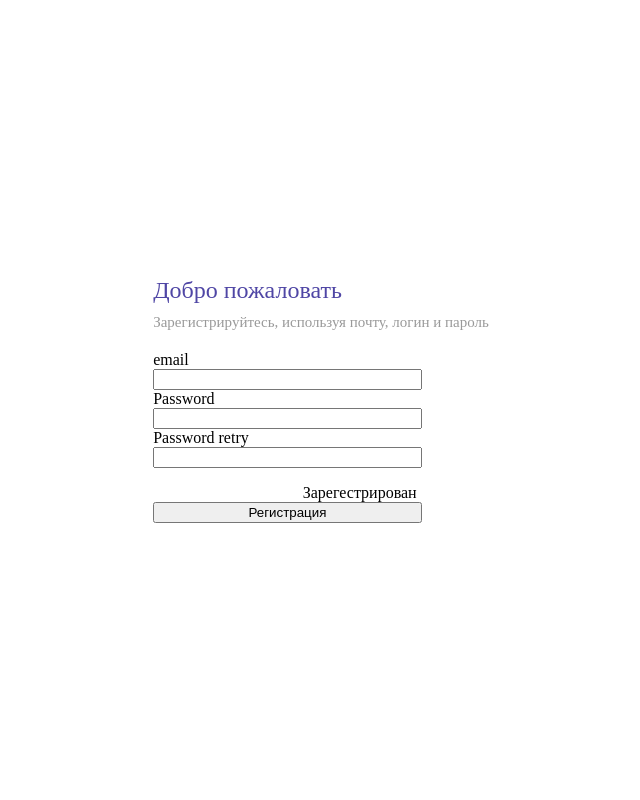
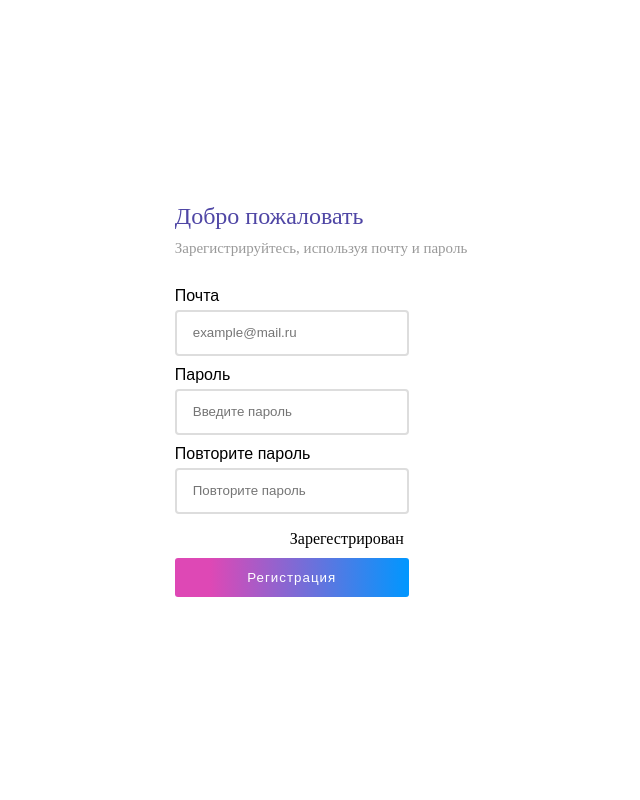
Before and after one commit to Materacl/visual-organizational-structure, a Flask app: page /register in a window 1280 px wide. Shown: the whole page, without its empty margins (319-959 px from the left). Run offline with Flask 3, Linux system fonts and the light colour scheme; some libraries are stand-ins or nearby versions.

Commit message:
поменял кнопку удаления и форму удаления, добавил стили в регситрацию и логин

```diff
--- a/visual_organizational_structure/forms.py
+++ b/visual_organizational_structure/forms.py
@@ -8,33 +8,65 @@
 
 
 class RequestResetForm(FlaskForm):
-    email = StringField('Email',
-                        validators=[DataRequired(), Email("Некорректная почта")])
-    submit = SubmitField('Request Password Reset')
+    email = StringField(
+        "Почта", validators=[DataRequired(), Email("Некорректная почта")]
+    )
+    submit = SubmitField("Request Password Reset")
 
     def validate_email(self, email):
         user = User.query.filter_by(email=email.data).first()
         if user is None:
-            raise ValidationError('Аккаунта с такой почтой не существует')
+            raise ValidationError("Аккаунта с такой почтой не существует")
 
 
 class ResetPasswordForm(FlaskForm):
-    password = PasswordField('Password', validators=[DataRequired()])
-    confirm_password = PasswordField('Confirm Password',
-                                     validators=[DataRequired(), EqualTo('password')])
-    submit = SubmitField('Сменить пароль')
+    password = PasswordField("Пароль", validators=[DataRequired()])
+    confirm_password = PasswordField(
+        "Confirm Password", validators=[DataRequired(), EqualTo("password")]
+    )
+    submit = SubmitField("Сменить пароль")
 
 
 class RegisterForm(FlaskForm):
-    email = StringField('email', validators=[DataRequired(), Email(message='Некорректная почта')])
-    password = PasswordField('Password', validators=[DataRequired(), Length(min=8, max=100, message='Пароль должен быть длиннее 8 символов')])
-    password_retry = PasswordField('Password retry', validators=[DataRequired(), Length(min=8, max=100), EqualTo('password', message='Пароли не совпадают')])
+    email = StringField(
+        "Почта",
+        validators=[DataRequired(), Email(message="Некорректная почта")],
+        render_kw={"placeholder": "example@mail.ru"},
+    )
+    password = PasswordField(
+        "Пароль",
+        validators=[
+            DataRequired(),
+            Length(min=8, max=100, message="Пароль должен быть длиннее 8 символов"),
+        ],
+        render_kw={"placeholder": "Введите пароль"},
+    )
+    password_retry = PasswordField(
+        "Повторите пароль",
+        validators=[
+            DataRequired(),
+            Length(min=8, max=100),
+            EqualTo("password", message="Пароли не совпадают"),
+        ],
+        render_kw={"placeholder": "Повторите пароль"},
+    )
 
-    submit = SubmitField('Регистрация')
+    submit = SubmitField("Регистрация")
 
 
 class LoginForm(FlaskForm):
-    email = StringField('email', validators=[DataRequired(), Email(message='Некорректная почта')])
-    password = PasswordField('Password', validators=[DataRequired(), Length(min=8, max=100, message='Пароль должен быть длиннее 8 символов')])
+    email = StringField(
+        "Почта",
+        validators=[DataRequired(), Email(message="Некорректная почта")],
+        render_kw={"placeholder": "example@mail.ru"},
+    )
+    password = PasswordField(
+        "Пароль",
+        validators=[
+            DataRequired(),
+            Length(min=8, max=100, message="Пароль должен быть длиннее 8 символов"),
+        ],
+        render_kw={"placeholder": "Введите пароль"},
+    )
 
-    submit = SubmitField('Войти')
+    submit = SubmitField("Войти")
--- a/visual_organizational_structure/static/css/style.css
+++ b/visual_organizational_structure/static/css/style.css
@@ -645,6 +703,12 @@
   transition: 1s;
 }
 
+.form-label {
+  margin-bottom: -15px;
+  margin-top: 10px;
+  font-family: 'Rubik', sans-serif;
+
+}
 
 
 
--- a/visual_organizational_structure/templates/layout.jinja2
+++ b/visual_organizational_structure/templates/layout.jinja2
@@ -46,10 +46,8 @@
                             </span>
                             <i class="bx bx-chevron-down"></i>
                         </div>
+
                         <ul class="options">
-                            <li class="option">
-                                <span class="option-text">Login: {{current_user.login}}</span>
-                            </li>
                             <li class="option">
                                 <span class="option-text">Email: {{current_user.email}}</span>
                             </li>
@@ -101,7 +99,6 @@
                 <ul>
                     <nav class="footer-nav">
                         <li><a href="#">Контакты</a></li>
-                        <li><a href="/dashboard/">Dashboard</a></li>
                         <li><a href="/settings/">Настройки</a></li>
                         <li><a href="/help/">Поддержка</a></li>
                     </nav>
--- a/visual_organizational_structure/templates/register.jinja2
+++ b/visual_organizational_structure/templates/register.jinja2
@@ -10,16 +10,7 @@
 
 <body>
 
-    {% for category, message in get_flashed_messages(with_categories=True) %}
-    <label>
-        <input type="checkbox" class="alertCheckbox" autocomplete="off" />
-        <div class="alert error">
-            <span class="alertClose">X</span>
-            <span class="alertText">{{message}}
-                <br class="clear" /></span>
-        </div>
-    </label>
-    {% endfor %}
+
 
     <form method="POST">
         {{ form.hidden_tag() }}
@@ -27,18 +18,18 @@
             <div class="left">
                 <div class="header">
                     <h2>Добро пожаловать</h2>
-                    <h4>Зарегистрируйтесь, используя почту, логин и пароль</h4>
+                    <h4>Зарегистрируйтесь, используя почту и пароль</h4>
                 </div>
                 <div class="form">
                     {% for field in form if field.name not in ['csrf_token', 'remember', 'submit'] -%}
-                        {{field.label() }}
+                        {{field.label(class='form-label') }}
                         {% if field.errors %}
-                            {{ field }}
+                            {{ field(class = 'form-field') }}
                             {% for error in field.errors %}
                             {{ error }}
                             {% endfor %}
                         {% else %}
-                             {{ field() }}
+                             {{ field(class = 'form-field') }}
                         {% endif %}
                     {% endfor %}
                     <nav>
@@ -47,7 +38,7 @@
                         </ul>
                     </nav>
 
-                    {{ form.submit() }}
+                    <button type="submit" value="login">Регистрация</button>
                 </div>
             </div>
             <div class="right"></div>
```
Also changed, not shown: other parts of visual_organizational_structure/static/css/style.css (+85 -27 lines), migrations/versions/5ee3aa7742f8_.py (added, +42 -0 lines), visual_organizational_structure/templates/index.jinja2 (+33 -8 lines), visual_organizational_structure/templates/login.jinja2 (+5 -5 lines), 1 other file.
